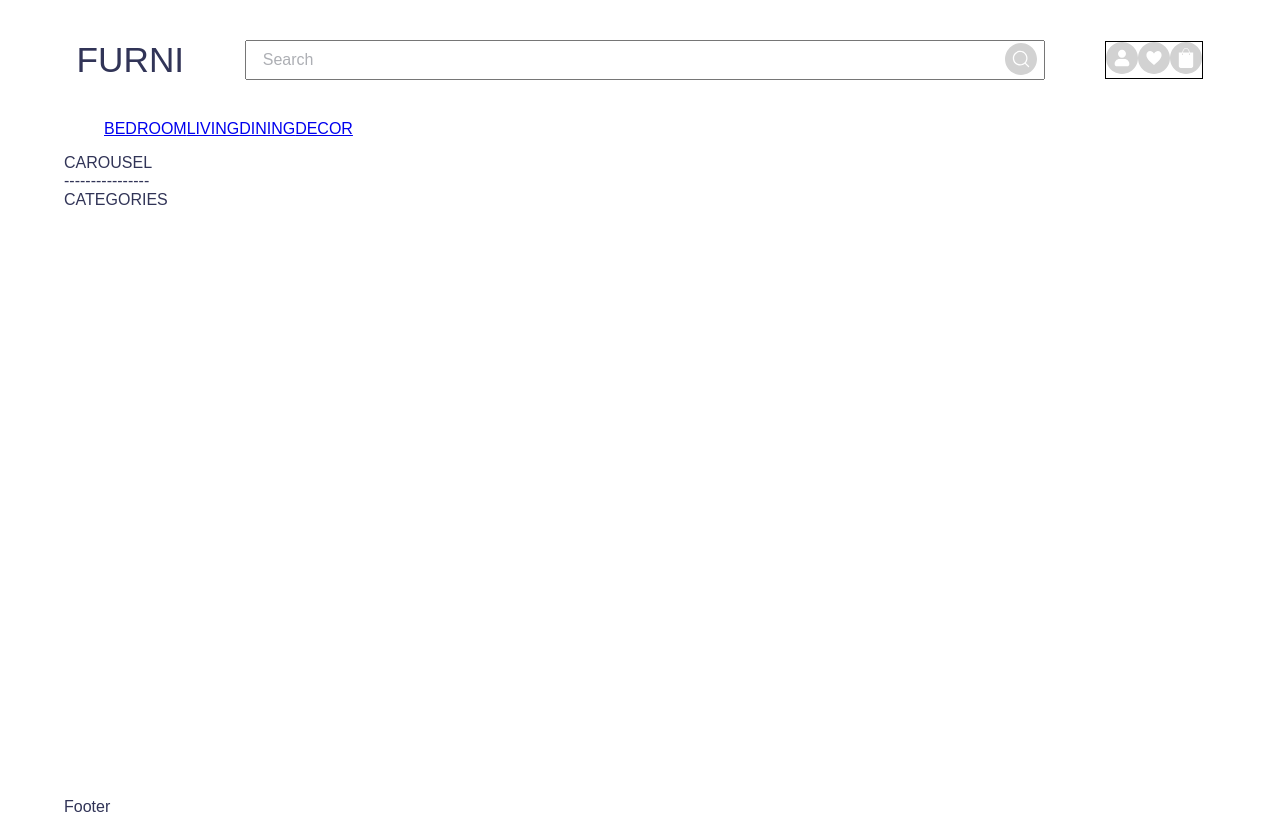
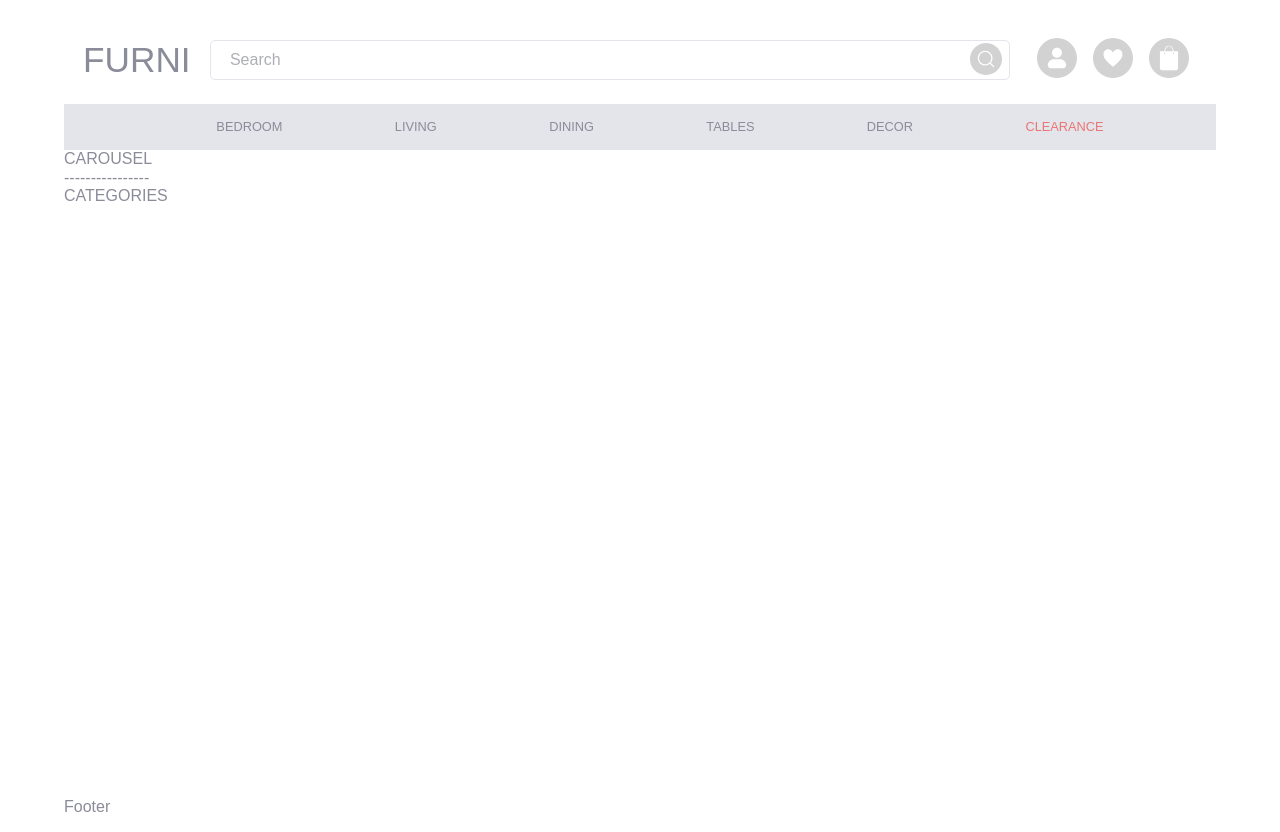
Before and after one commit to pswhisenhunt/furni, a React app: page / in a window 1280 px wide. Built offline with nearby package versions, Linux system fonts and the light colour scheme.

Commit message:
header prototype styles

```diff
--- a/frontend/src/features/shared/navBar/index.tsx
+++ b/frontend/src/features/shared/navBar/index.tsx
@@ -26,21 +26,31 @@ const NavBar = ({ direction }: NavBarProps ) => {
     },
     {
       id: 4,
+      name: 'tables'
+    },
+    {
+      id: 6,
       name: 'decor'
-    }
+    },
+    {
+      id: 7,
+      name: 'clearance'
+    },
   ]
 
   return (
-    <div className='nav-bar'>
-      <ul>
+    <nav className='nav-bar'>
+      <ul className='nav-link-list'>
         {links.map((link) => {
           const url = `/${link.name}`
           return (
-            <Link key={link.id} to={url}>{link.name.toUpperCase()}</Link>
+            <li className={`nav-link ${link.name === 'clearance' ? 'cta-link' : ''}`}>
+              <Link key={link.id} to={url}>{link.name.toUpperCase()}</Link>
+            </li>
           )
         })}
       </ul>
-    </div>
+    </nav>
   )
 }
 
--- a/frontend/src/styles/body.scss
+++ b/frontend/src/styles/body.scss
@@ -7,7 +7,7 @@ body {
   font-size: var(--regular-font-size);
   font-family: var(--body-font);
   font-weight: var(--regular-font-weight);
-  color: var(--body-text-color)
+  color: var(--dark-grey)
 }
 
 h1 {
--- a/frontend/src/styles/header.scss
+++ b/frontend/src/styles/header.scss
@@ -2,7 +2,6 @@
   display: flex;
   justify-content: space-evenly;
   align-items: center;
-  gap: 3em;
 }
 
 .header-search {
@@ -12,11 +11,13 @@
 .header-search--bar {
   height: 2.5em;
   width: 50em;
-  padding: 1em;
+  padding: 1.2em;
+  border: 1px solid var(--light-grey);
+  border-radius: 5px;
 }
 
 .header-search--bar::placeholder {
-  color: var(--accent-text-color);
+  color: var(--medium-grey);
 }
 
 .header-search--clickable-img {
@@ -26,7 +27,3 @@
   right: 0.5em;
   top: 0.2em;
 }
-
-.header-icons {
-  border: 1px solid black;
-}
--- a/frontend/src/styles/main.scss
+++ b/frontend/src/styles/main.scss
@@ -2,5 +2,6 @@
 @use 'variables';
 @use 'shared';
 @use 'layout';
+@use 'navBar';
 @use 'body';
 @use 'header';
--- /dev/null
+++ b/frontend/src/styles/navBar.scss
@@ -0,0 +1,26 @@
+.nav-bar {
+  background-color: var(--light-grey);
+}
+
+.nav-link-list {
+  display: flex;
+  justify-content: space-evenly;
+}
+
+.nav-link-list .nav-link {
+  list-style-type: none;
+  font-size: var(--small-font-size);
+}
+
+.nav-link-list .nav-link a {
+  text-decoration: none;
+  color: var(--dark-grey);
+}
+
+.nav-link-list .cta-link a {
+  color: var(--light-red);
+}
+
+.nav-link-list .nav-link a:hover {
+  font-weight: var(--bold-font-weight);
+}
--- a/frontend/src/styles/shared.scss
+++ b/frontend/src/styles/shared.scss
@@ -1,3 +1,4 @@
 .icon--img {
-  height: 2em;
+  height: 2.5em;
+  margin: 0.5em;
 }
--- a/frontend/src/styles/variables.css
+++ b/frontend/src/styles/variables.css
@@ -1,6 +1,6 @@
 :root {
   /* FONT STYLES */
-  --small-font-size: 0.5em;
+  --small-font-size: 0.8em;
   --regular-font-size: 1em;
   --medium-font-size: 1.2em;
   --large-font-size: 2.2em;
@@ -13,6 +13,8 @@
   --bold-font-weight: 700;
 
   /* COLORS */
-  --body-text-color: #313457;
-  --accent-text-color: #adafb4;
+  --dark-grey: #8b8c99;
+  --light-grey: #e3e5ea;
+  --medium-grey: #adafb4;
+  --light-red: rgb(234, 117, 117);
 }
```
